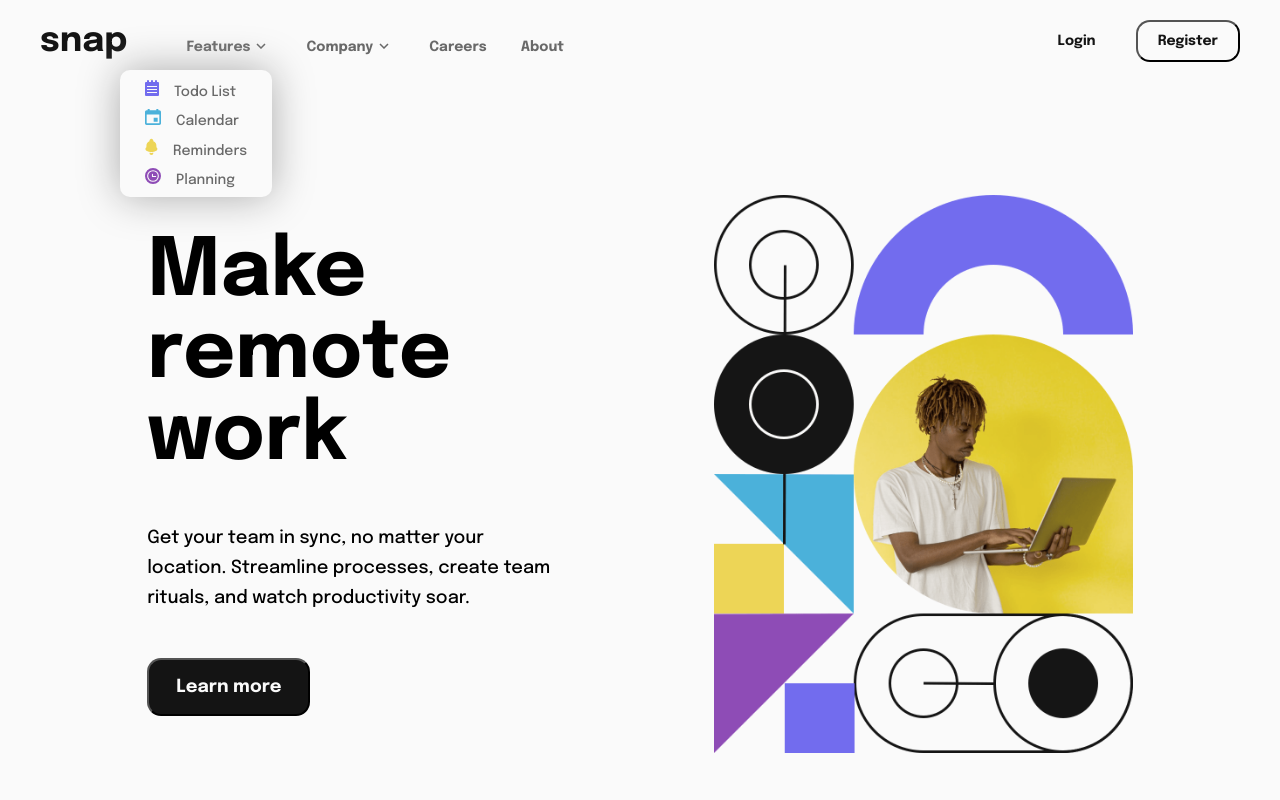
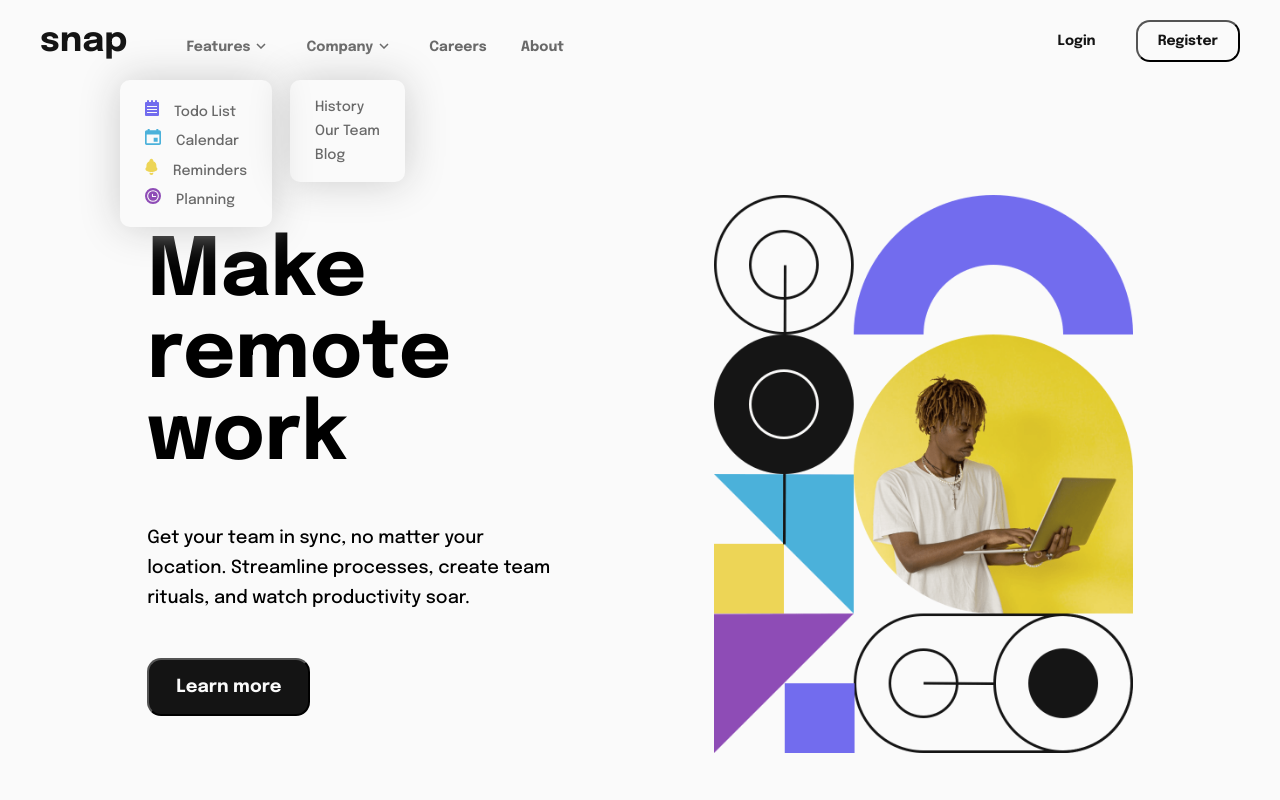
Before and after one commit to Will-Marco/-Intro-section-with-dropdown-navigation, a plain HTML site: page index.html in a window 1280 px wide. Shown: the top 800 px of the page. Drawn offline with Linux system fonts and the light colour scheme.

Commit message:
add company dropdown menu

```diff
--- a/index.html
+++ b/index.html
@@ -56,6 +56,13 @@
             <img src="images/icon-planning.svg" alt="icon-todo" />Planning
           </li>
         </ul>
+      </div>
+
+      <div class="dropdown-menu dropdown-company">
+        <ul>
+          <li>History</li>
+          <li>Our Team</li>
+          <li>Blog</li>
       </div>
       <div class="register">
         <button class="btn btn-border-none" style="margin-right: 16px">
--- a/style.css
+++ b/style.css
@@ -82,10 +82,10 @@ button {
   transition: 1s;
 }
 .navbar .dropdown-menu ul {
-  padding: 5px;
+  padding: 15px 5px;
   list-style: none;
   border-radius: 10px;
-  box-shadow: 0 0 40px #aaa;
+  box-shadow: 0 0 40px #ccc;
 }
 .navbar .dropdown-menu ul li {
   padding: 5px 20px;
@@ -97,8 +97,13 @@ button {
 }
 .navbar .dropdown-features {
   position: absolute;
-  top: 70px;
+  top: 80px;
   left: 120px;
+}
+.navbar .dropdown-company {
+  position: absolute;
+  top: 80px;
+  left: 290px;
 }
 
 /* main section */
```
